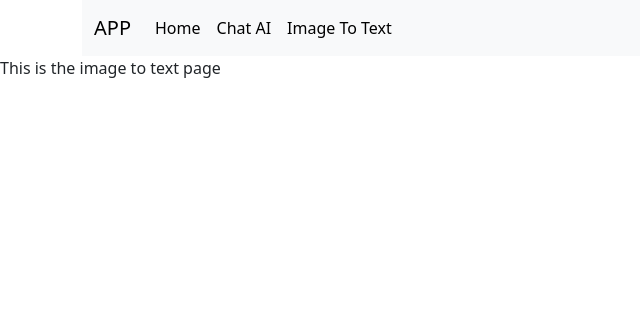
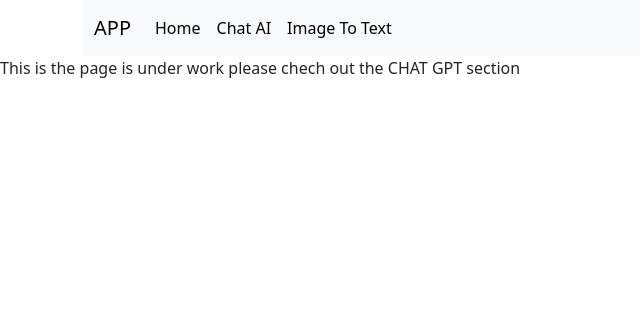
Before and after one commit to Crackingastro/Meta-s-Llama-Clone, a Django app: page /image_to_text in a window 1280 px wide. Shown: the top 316 px of the page, without its empty margins (0-640 px from the left). Run offline with Django 4.2, Linux system fonts and the light colour scheme.

```diff
--- a/Metas_Llama_Clone/main/templates/main/image_to_text.html
+++ b/Metas_Llama_Clone/main/templates/main/image_to_text.html
@@ -3,5 +3,5 @@
 {% block title%} Image to text {% endblock %}
 
 {% block content %}
-This is the image to text page
+This is the page is under work please chech out the CHAT GPT section
 {% endblock %}
```
Also changed, not shown: Metas_Llama_Clone/db.sqlite3.
